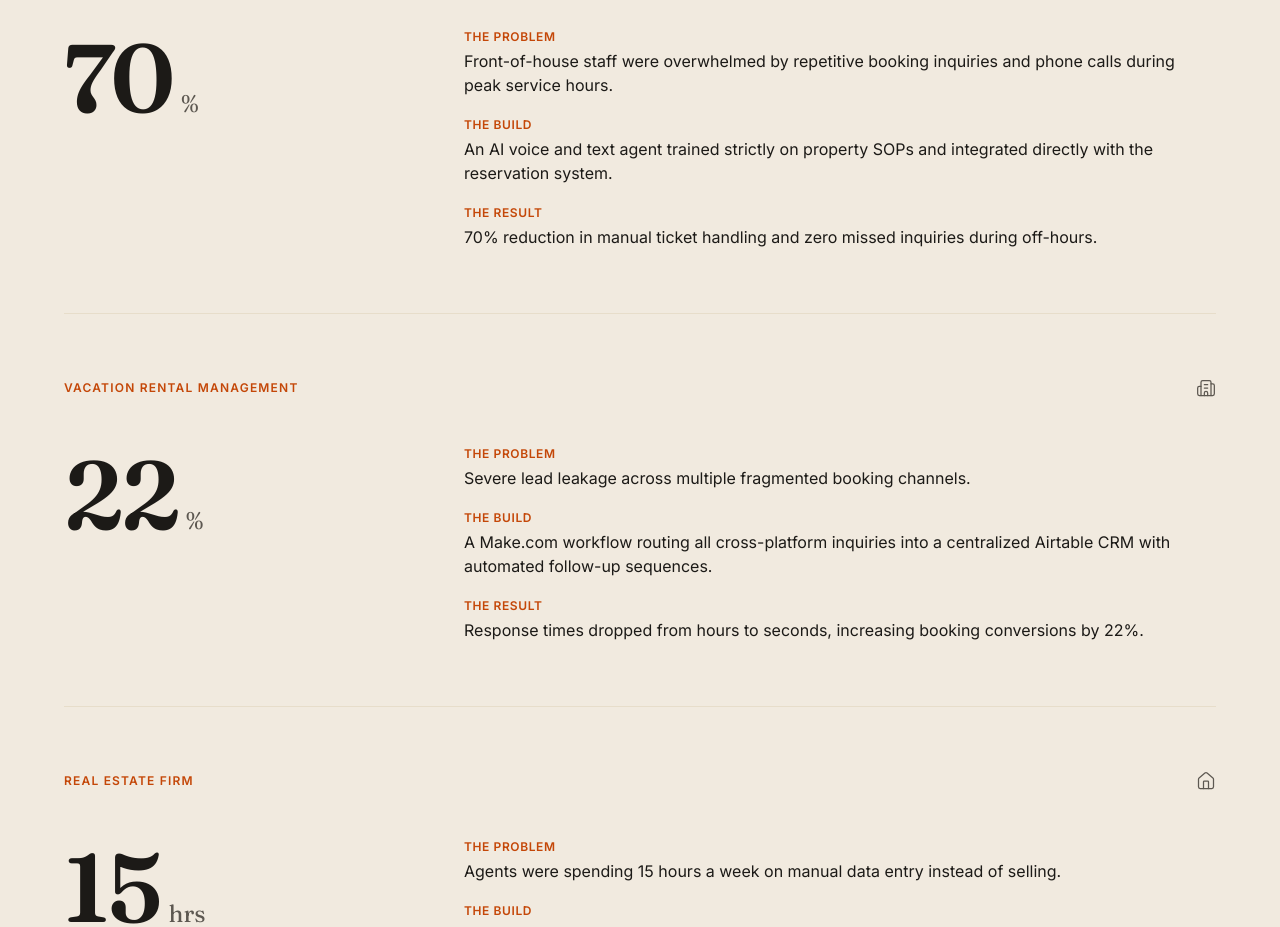
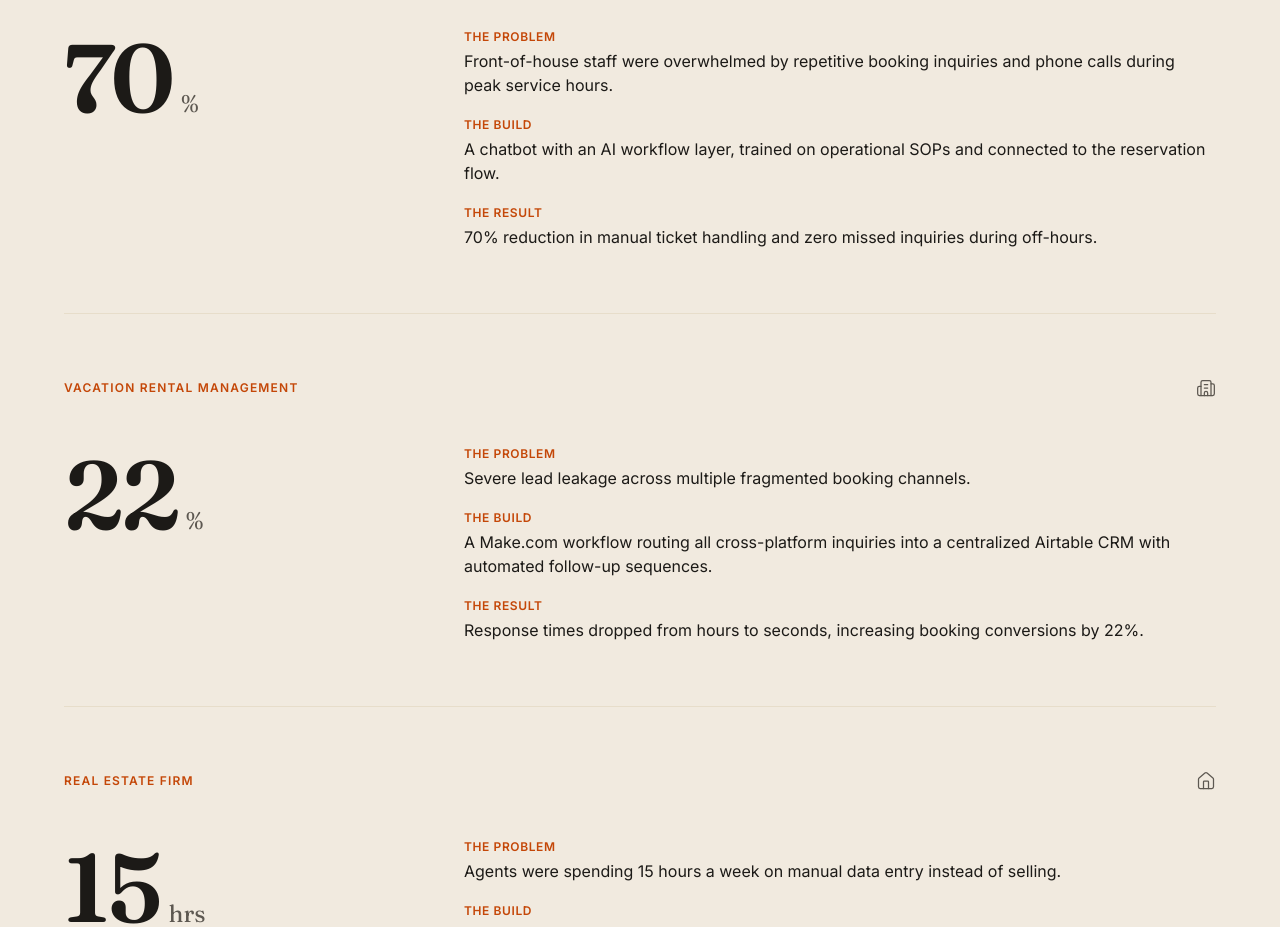
Before and after one commit to SissoDigital/sissoai-website, a Next.js app: page / in a window 1280 px wide. Shown: the part 2620-3547 px from the top of the page. Built offline with nearby package versions, Linux system fonts and the light colour scheme; no server answers.

Commit message:
Refine hospitality use case build copy

```diff
--- a/components/sections/use-cases.tsx
+++ b/components/sections/use-cases.tsx
@@ -30,7 +30,7 @@ const useCases: UseCase[] = [
     problem:
       "Front-of-house staff were overwhelmed by repetitive booking inquiries and phone calls during peak service hours.",
     build:
-      "An AI voice and text agent trained strictly on property SOPs and integrated directly with the reservation system.",
+      "A chatbot with an AI workflow layer, trained on operational SOPs and connected to the reservation flow.",
     result:
       "70% reduction in manual ticket handling and zero missed inquiries during off-hours.",
   },
```
